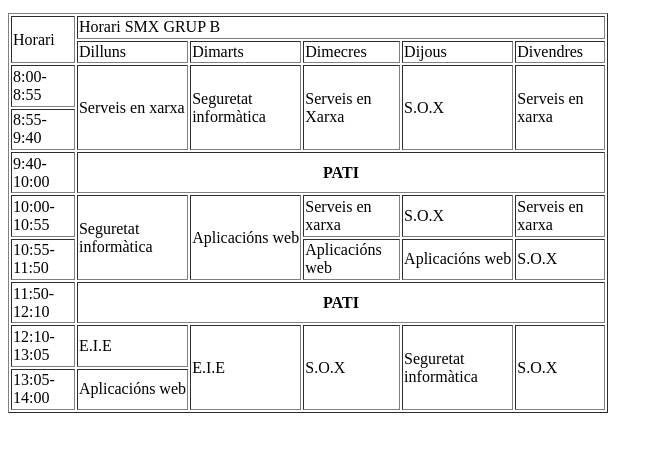
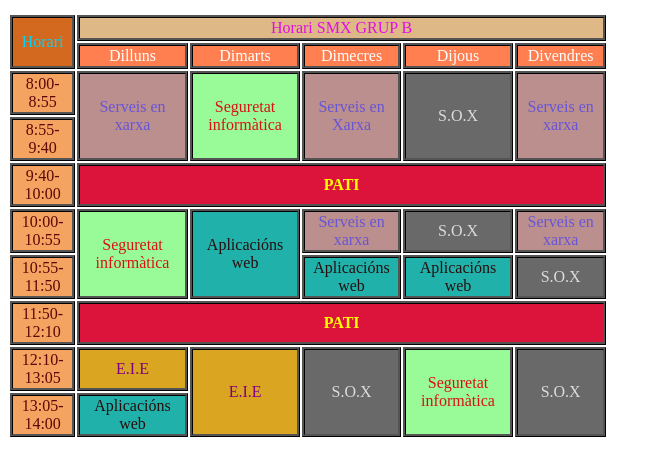
Before and after one commit to MiguelOR2004/introduccion-html, a plain HTML site: page horari.html in a window 1280 px wide. Shown: the part 72-548 px from the top of the page, without its empty margins (0-663 px from the left). Drawn offline with Linux system fonts and the light colour scheme.

Commit message:
estilos tabla

```diff
--- a/css/style.css
+++ b/css/style.css
@@ -46,3 +46,60 @@
         display:none;
     }
 }
+
+.table, th, td{
+    border-style: ridge;
+    border-color: black;
+    border-width: 3px;
+    text-align: center;
+}
+
+.dia {
+   background-color: coral;
+   color: white;
+}
+
+.horari1 {
+    background-color: chocolate;
+    color: rgb(12, 207, 241);
+}
+
+.hgrup {
+    background-color: burlywood;
+    color: rgb(228, 13, 228) ;
+}
+
+.hora {
+    background-color: sandybrown;
+    color: rgb(92, 8, 8);
+}
+
+.serveis {
+    background-color: rosybrown;
+    color: rgb(104, 85, 212);
+}
+
+.seguretat {
+    background-color: palegreen;
+    color: rgb(219, 17, 17);
+}
+
+.aplicacions {
+    background-color: lightseagreen;
+    color: rgb(39, 13, 13);
+}
+
+.eie {
+    background-color: goldenrod;
+    color: purple;
+}
+
+.sox {
+    background-color: dimgray;
+    color: gainsboro;
+}
+
+.pati {
+    background-color: crimson;
+    color: yellow;
+}
--- a/horari.html
+++ b/horari.html
@@ -17,61 +17,61 @@
             <li><a href="registre.html">Registre</a></li>
         </ul>
       </nav>
-    <table width='600' height='400' border="1">
+    <table width='600' height='400'>
         <tr>
-            <td rowspan="2">Horari</td>
-            <td colspan="5">Horari SMX GRUP B</td>
+            <td rowspan="2" class="horari1">Horari</td>
+            <td colspan="5" class="hgrup">Horari SMX GRUP B</td>
         </tr>
         <tr>
-          <td>Dilluns</td>
-          <td>Dimarts</td>
-          <td>Dimecres</td>
-          <td>Dijous</td>
-          <td>Divendres</td>
+          <td class="dia">Dilluns</td>
+          <td class="dia">Dimarts</td>
+          <td class="dia">Dimecres</td>
+          <td class="dia">Dijous</td>
+          <td class="dia">Divendres</td>
         </tr>
         <tr>
-          <td>8:00-8:55</td>
-          <td rowspan="2">Serveis en xarxa</td>
-          <td rowspan="2">Seguretat informàtica</td>
-          <td rowspan="2">Serveis en Xarxa</td>
-          <td rowspan="2">S.O.X</td>
-          <td rowspan="2">Serveis en xarxa</td>
+          <td class="hora">8:00-8:55</td>
+          <td rowspan="2" class="serveis">Serveis en xarxa</td>
+          <td rowspan="2" class="seguretat">Seguretat informàtica</td>
+          <td rowspan="2" class="serveis">Serveis en Xarxa</td>
+          <td rowspan="2" class="sox">S.O.X</td>
+          <td rowspan="2" class="serveis">Serveis en xarxa</td>
         </tr>
         <tr>
-            <td>8:55-9:40</td>
+            <td class="hora">8:55-9:40</td>
         </tr>
         <tr>
-            <td>9:40-10:00</td>
-            <th colspan="5">PATI</th>
+            <td class="hora">9:40-10:00</td>
+            <th colspan="5" class="pati">PATI</th>
         </tr>
         <tr>
-            <td>10:00-10:55</td>
-            <td rowspan="2">Seguretat informàtica</td>
-            <td rowspan="2">Aplicacións web</td>
-            <td>Serveis en xarxa</td>
-            <td>S.O.X</td>
-            <td>Serveis en xarxa</td>
+            <td class="hora">10:00-10:55</td>
+            <td rowspan="2" class="seguretat">Seguretat informàtica</td>
+            <td rowspan="2" class="aplicacions">Aplicacións web</td>
+            <td class="serveis">Serveis en xarxa</td>
+            <td class="sox">S.O.X</td>
+            <td class="serveis">Serveis en xarxa</td>
         </tr>
         <tr>
-            <td>10:55-11:50</td>
-            <td>Aplicacións web</td>
-            <td>Aplicacións web</td>
-            <td>S.O.X</td>
+            <td class="hora">10:55-11:50</td>
+            <td class="aplicacions">Aplicacións web</td>
+            <td class="aplicacions">Aplicacións web</td>
+            <td class="sox">S.O.X</td>
         </tr>
         <tr>
-            <td>11:50-12:10</td>
-            <th colspan="5">PATI</th>
+            <td class="hora">11:50-12:10</td>
+            <th colspan="5" class="pati">PATI</th>
         </tr>
         <tr>
-            <td>12:10-13:05</td>
-            <td>E.I.E</td>
-            <td rowspan="2">E.I.E</td>
-            <td rowspan="2">S.O.X</td>
-            <td rowspan="2">Seguretat informàtica</td>
-            <td rowspan="2">S.O.X</td>
+            <td class="hora">12:10-13:05</td>
+            <td class="eie">E.I.E</td>
+            <td rowspan="2" class="eie">E.I.E</td>
+            <td rowspan="2" class="sox">S.O.X</td>
+            <td rowspan="2" class="seguretat">Seguretat informàtica</td>
+            <td rowspan="2" class="sox">S.O.X</td>
             <tr>
-                <td>13:05-14:00</td>
-                <td>Aplicacións web</td>
+                <td class="hora">13:05-14:00</td>
+                <td class="aplicacions">Aplicacións web</td>
             </tr>
         </tr>
       </table>
```
